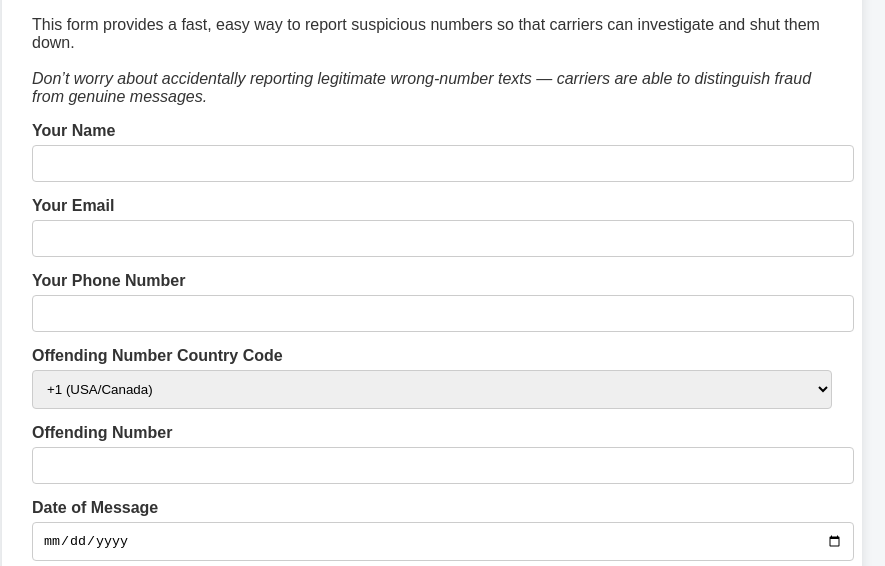
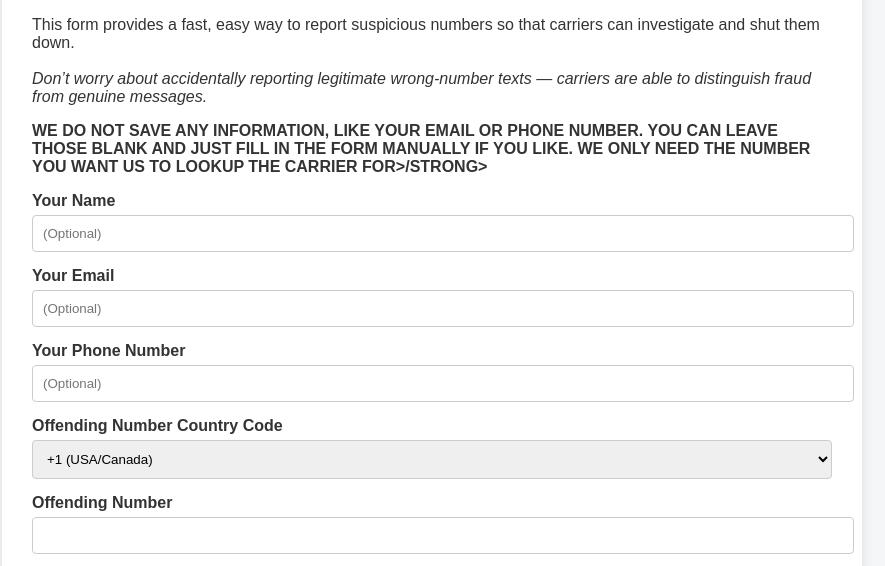
Before and after one commit to Mikep505/spamreporter, a website: page public/index.html in a window 1280 px wide. Shown: the part 186-752 px from the top of the page, without its empty margins (208-1093 px from the left). Drawn offline with Linux system fonts and the light colour scheme.

Commit message:
updated form to make some input optional

```diff
--- a/public/index.html
+++ b/public/index.html
@@ -82,16 +82,17 @@
     These are called <strong>smishing attacks</strong> — like phishing, but delivered through SMS.<br><br>
     This form provides a fast, easy way to report suspicious numbers so that carriers can investigate and shut them down.<br><br>
     <em>Don’t worry about accidentally reporting legitimate wrong-number texts — carriers are able to distinguish fraud from genuine messages.</em></p>
+  <p><strong>WE DO NOT SAVE ANY INFORMATION, LIKE YOUR EMAIL OR PHONE NUMBER.  YOU CAN LEAVE THOSE BLANK AND JUST FILL IN THE FORM MANUALLY IF YOU LIKE. WE ONLY NEED THE NUMBER YOU WANT US TO LOOKUP THE CARRIER FOR>/STRONG></P>
 
   <form id="reportForm">
     <label for="name">Your Name</label>
-    <input type="text" id="name" name="name" required>
+    <input type="text" id="name" name="name" placeholder="(Optional)">
 
     <label for="email">Your Email</label>
-    <input type="email" id="email" name="email" required>
+    <input type="email" id="email" name="email" placeholder="(Optional)">
 
     <label for="phoneNumber">Your Phone Number</label>
-    <input type="text" id="phoneNumber" name="phoneNumber" required>
+    <input type="text" id="phoneNumber" name="phoneNumber" placeholder="(Optional)">
 
     <label for="countryCode">Offending Number Country Code</label>
     <select id="countryCode" name="countryCode">
```
Also changed, not shown: server.js (+7 -3 lines).
